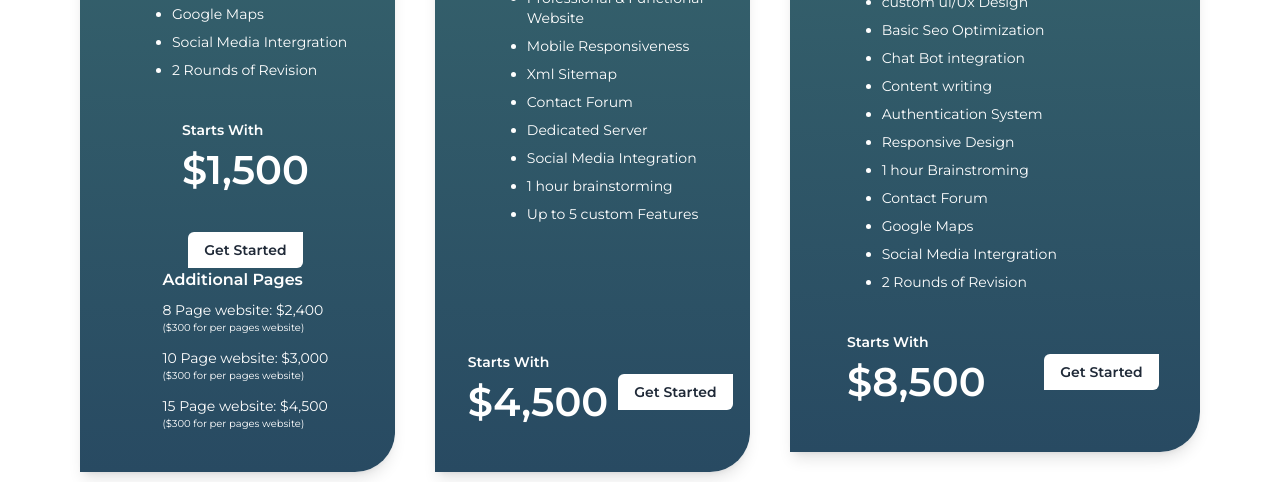
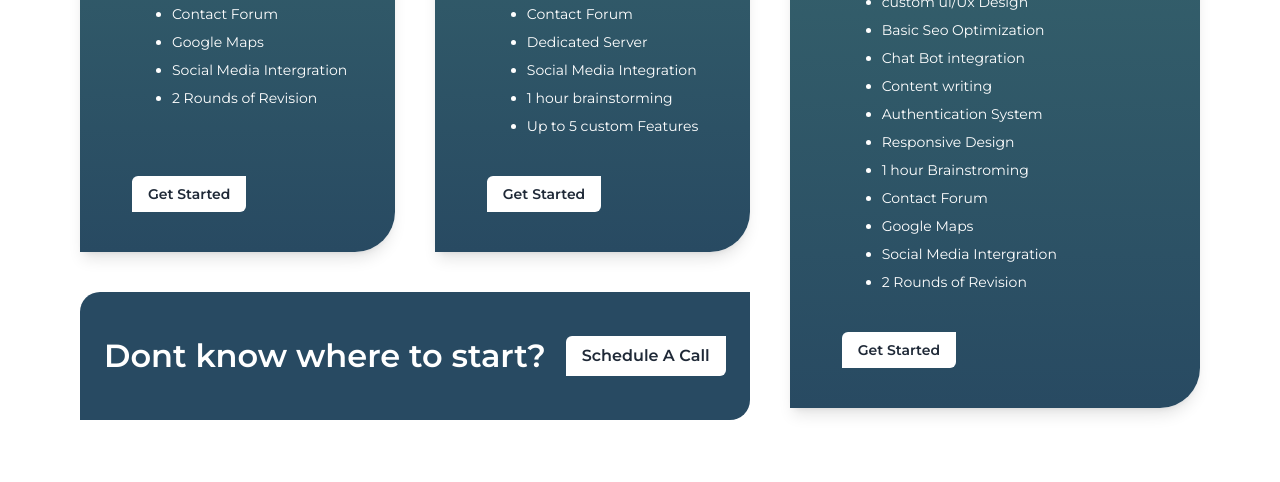
Before and after one commit to itsmiraz/resdium-client-web-design, a Next.js app: page /service/web-development in a window 1280 px wide. Shown: the part 2360-2842 px from the top of the page. Built offline with nearby package versions, Linux system fonts and the light colour scheme; no server answers.

Commit message:
pricing removed

```diff
--- a/src/Components/ServicePage/ServicePricing/ServicePricing.jsx
+++ b/src/Components/ServicePage/ServicePricing/ServicePricing.jsx
@@ -7,21 +7,9 @@ import Balancer from 'react-wrap-balancer';
 
 const ServicePricing = () => {
 
-    const [userLocation, setUserLocation] = useState({});
 
-    useEffect(() => {
-        async function fetchGeolocation() {
-            const geolocation = await getUserGeolocation();
-            setUserLocation(geolocation);
-        }
-        fetchGeolocation();
-    }, []);
-    // Function to determine if the user is in India based on the geolocation data
-    const isUserIsINbd = () => {
-        return userLocation && userLocation.country === "BD";
-    };
 
-    console.log(isUserIsINbd());
+
 
 
     const PackageCard = ({ data }) => {
@@ -44,7 +32,7 @@ const ServicePricing = () => {
                         }
                     </ul>
                 </div>
-                <div className='flex flex-wrap items-center  pl-4 text-start justify-between lg:justify-around'>
+                {/* <div className='flex flex-wrap items-center  pl-4 text-start justify-between lg:justify-around'>
                     <div className=' flex md:flex-col  flex-wrap items-center gap-4 w-full md:w-fit justify-between '>
                         <div>
                             <h2 className='font-semibold text-sm'>Starts With</h2>
@@ -85,8 +73,11 @@ const ServicePricing = () => {
                             </div>
                         </>
                     }
+                </div> */}
+                <div className='pl-10 text-start '>
+                    <Link href={'/contactUs'}> <button className='bg-white text-sm  rounded-ss-[6px] rounded-ee-[6px] text-gray-800 font-semibold px-4 py-2'>Get Started </button></Link>
+
                 </div>
-
 
             </div>
         )
@@ -139,7 +130,6 @@ const ServicePricing = () => {
             </section>
 
 
-            {/* // } */}
 
 
         </div>
```
Lines whose indentation alone changed are shown as unchanged.
